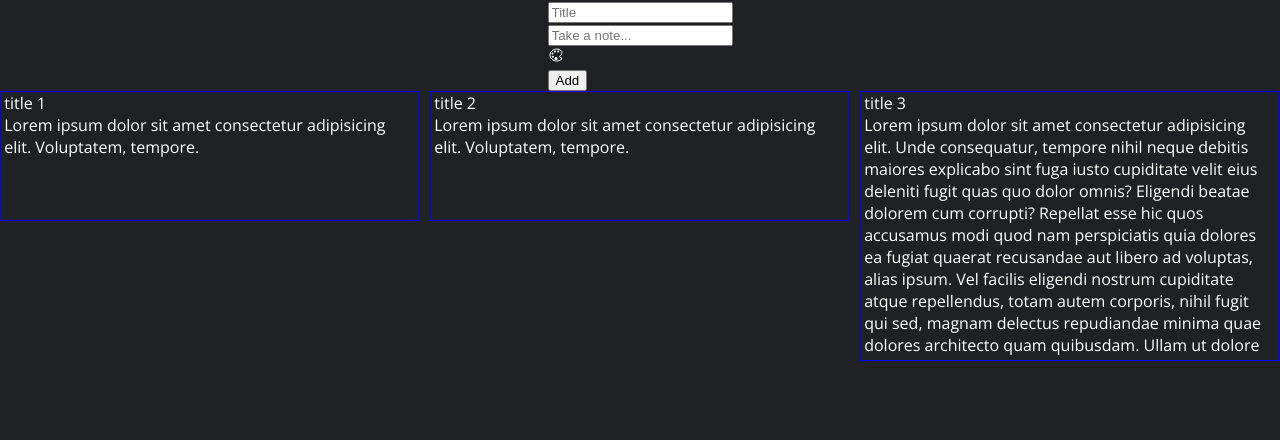
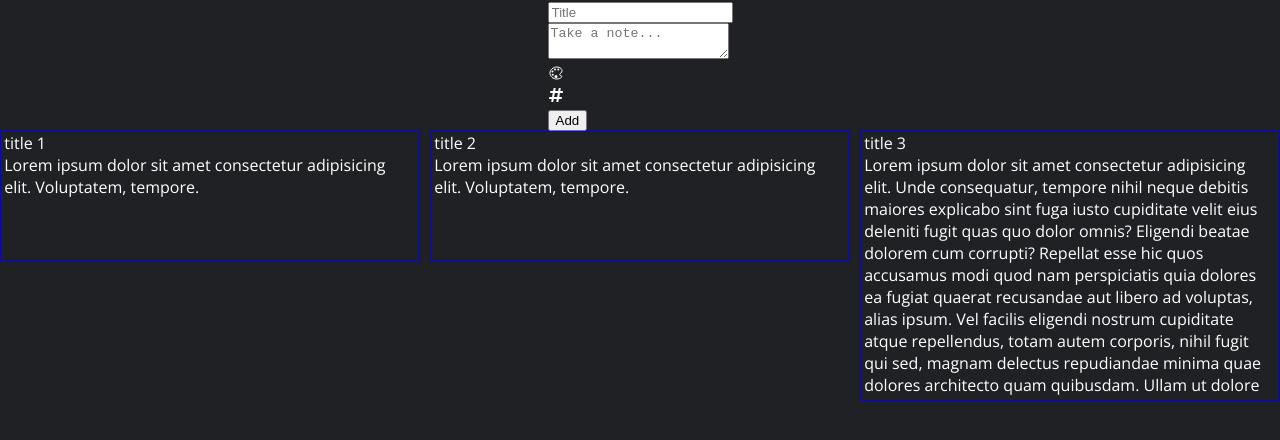
Before and after one commit to OmkarArora/gkeep-notes, a React (Create React App) app: page / in a window 1280 px wide. Shown: the top 440 px of the page. Built offline with nearby package versions, Linux system fonts and the light colour scheme.

Commit message:
feat: added tags input

```diff
--- a/src/components/NotesSection/NotesInput/NotesInput.jsx
+++ b/src/components/NotesSection/NotesInput/NotesInput.jsx
@@ -1,22 +1,31 @@
 import { useState } from "react";
-import ColorPalette from "../ColorPalette/ColorPalette";
+import NotesMenu from "../NotesMenu/NotesMenu";
+import TagsDisplay from "../TagsDisplay/TagsDisplay";
 
-const NotesInput = ({addNewNote}) => {
+const NotesInput = ({ addNewNote }) => {
   const [titleState, setTitle] = useState("");
   const [contentState, setContent] = useState("");
   const [bgColor, setBgColor] = useState("");
+  const [addedTags, addTag] = useState([]);
 
   const onClickAdd = () => {
-	  addNewNote({title: titleState, content: contentState});
-	  setTitle("");
-	  setContent("");
-  }
+    addNewNote({ title: titleState, content: contentState });
+    setTitle("");
+    setContent("");
+  };
   const updateBgColor = (color) => {
     setBgColor(color);
-  }
+  };
+
+  const updateTagsList = (newTag) => {
+    let isPresent = addedTags.find(
+      (tag) => tag.toLowerCase() === newTag.toLowerCase()
+    );
+    if (isPresent === undefined) addTag([...addedTags, newTag]);
+  };
 
   return (
-    <div style={{backgroundColor: bgColor===""?"":`var(${bgColor})`}}>
+    <div style={{ backgroundColor: bgColor === "" ? "" : `var(${bgColor})` }}>
       <div>
         <input
           placeholder="Title"
@@ -25,16 +34,21 @@ const NotesInput = ({addNewNote}) => {
         ></input>
       </div>
       <div>
-        <input
+        <textarea
           placeholder="Take a note..."
           value={contentState}
           onChange={(event) => setContent(event.target.value)}
-        ></input>
+        ></textarea>
       </div>
-      <div >
-        <ColorPalette updateBgColor={(color)=>updateBgColor(color)} activeColor={bgColor}/>
+      <div>
+        <TagsDisplay tags={addedTags}         tagsId={"newNote"}/>
+      </div>
+      <NotesMenu
+        updateBgColor={(color) => updateBgColor(color)}
+        activeColor={bgColor}
+        updateTagsList={(tag)=>updateTagsList(tag)}
+      />
       <button onClick={onClickAdd}>Add</button>
-      </div>
     </div>
   );
 };
--- /dev/null
+++ b/src/components/NotesSection/NotesMenu/NotesMenu.jsx
@@ -0,0 +1,16 @@
+import ColorPalette from "../ColorPalette/ColorPalette";
+import TagsInput from "../TagsInput/TagsInput";
+
+const NotesMenu = ({ updateBgColor, bgColor, updateTagsList, tagsId }) => {
+  return (
+    <div>
+      <ColorPalette
+        updateBgColor={(color) => updateBgColor(color)}
+        activeColor={bgColor}
+      />
+      <TagsInput updateTagsList={(tag) => updateTagsList(tag)} tagsId={tagsId}/>
+    </div>
+  );
+};
+
+export default NotesMenu;
--- /dev/null
+++ b/src/components/NotesSection/TagsDisplay/TagsDisplay.jsx
@@ -0,0 +1,13 @@
+import "./tagsDisplay.css";
+
+const TagsDisplay = ({tags, tagsId}) => {
+	return (
+		<div className="container-tags">
+        {tags.map((item) => (
+          <span key={`${tagsId}:${item}`} className="span-tag">{`#${item}`}</span>
+        ))}
+      </div>
+	)
+}
+
+export default TagsDisplay;
--- /dev/null
+++ b/src/components/NotesSection/TagsInput/TagsInput.jsx
@@ -0,0 +1,30 @@
+import { useState } from "react";
+import { FaHashtag } from "react-icons/fa";
+
+import "./tagsInput.css";
+
+const TagsInput = ({updateTagsList}) => {
+  const [tagValue, setTag] = useState("");
+
+  const addNewTag = () => {
+    updateTagsList(tagValue);
+    setTag("");
+  }
+
+  return (
+    <div className="container-hashtag">
+      <FaHashtag className="icon-hashtag" />
+      <div className="container-tagInput">
+        <input
+          className="input-tags"
+          value={tagValue}
+          onChange={(event) => setTag(event.target.value)}
+          placeholder="enter tag"
+        />
+        <button onClick={addNewTag}>Add</button>
+      </div>
+    </div>
+  );
+};
+
+export default TagsInput;
--- /dev/null
+++ b/src/components/NotesSection/TagsInput/tagsInput.css
@@ -0,0 +1,14 @@
+.container-hashtag {
+  position: relative;
+}
+
+.container-hashtag .container-tagInput {
+  display: none;
+  position: absolute;
+}
+
+.container-hashtag:hover .container-tagInput {
+  display: block;
+  padding: 1rem;
+  background-color: var(--color-dark);
+}
```
Also changed, not shown: src/components/NotesSection/NotesSection.jsx (+3 -0 lines), src/components/NotesSection/TagsDisplay/tagsDisplay.css (added).
